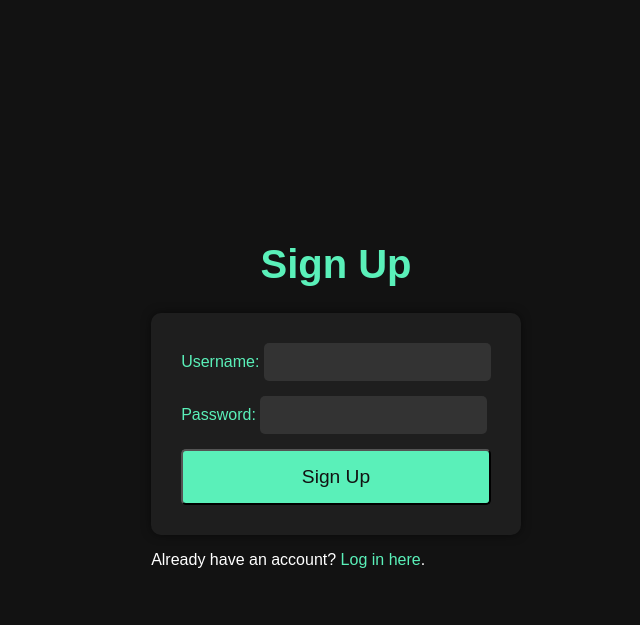
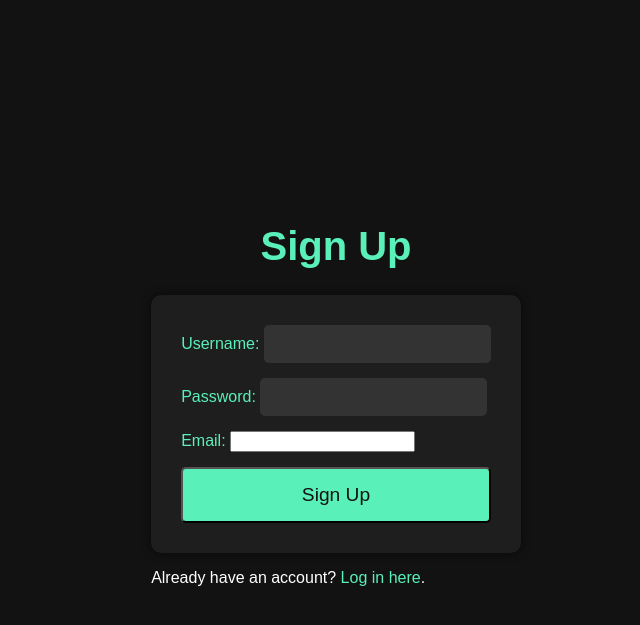
Before and after one commit to swupel/primain-service, a Flask app: page /signup in a window 1280 px wide. Shown: the top 625 px of the page, without its empty margins (304-944 px from the left). Run offline with Flask 3, Linux system fonts and the light colour scheme; parts of the project's set-up code (start-up, migrations or seed data) failed here and were passed over.

Commit message:
added email verification

```diff
--- a/app.py
+++ b/app.py
@@ -4,8 +4,11 @@
 from werkzeug.security import generate_password_hash, check_password_hash
 from sqlalchemy.orm import relationship
 from flask_sqlalchemy import SQLAlchemy
+from itsdangerous import URLSafeTimedSerializer
 from functools import wraps
 from dotenv import load_dotenv
+from flask_mail import Mail, Message
+
 
 #Manage full imports
 import crypto_methods
@@ -19,30 +22,95 @@
 app.config['SECRET_KEY'] = 'your_secret_key'
 app.config['SQLALCHEMY_DATABASE_URI'] = 'sqlite:///database.db'
 
+# Generate a serializer object with the app's secret key
+s = URLSafeTimedSerializer(app.config['SECRET_KEY'])
+
+def generate_verification_token(email):
+    return s.dumps(email, salt=app.config['SECRET_KEY'])
+
+def confirm_verification_token(token, expiration=3600):
+    try:
+        email = s.loads(token, salt=app.config['SECRET_KEY'], max_age=expiration)
+    except:
+        return False
+    return email
+
 #Configure database and login manager
 db = SQLAlchemy(app)
 login_manager = LoginManager()
 login_manager.init_app(app)
 
 load_dotenv()
+
+# Mail configuration
+app.config['MAIL_SERVER'] = 'swupelpms.com'
+app.config['MAIL_PORT'] = 465
+app.config['MAIL_USE_SSL'] = True  # Use SSL for secure communication
+app.config['MAIL_USE_TLS'] = False
+app.config['MAIL_USERNAME'] = "info@swupelpms.com"  # Your email
+app.config['MAIL_PASSWORD'] = os.getenv('EMAIL_PASS')  # Your email password
+app.config['MAIL_DEFAULT_SENDER'] = "info@swupelpms.com"  # Default sender
+
+mail = Mail(app)
+
 SUCCESSES={}
+
+# Generate a serializer object with the app's secret key
+s = URLSafeTimedSerializer(app.config['SECRET_KEY'])
+
+def generate_verification_token(email):
+    return s.dumps(email, salt=app.config['SECRET_KEY'])
+
+def confirm_verification_token(token, expiration=3600):
+    try:
+        email = s.loads(token, salt=app.config['SECRET_KEY'], max_age=expiration)
+    except:
+        return False
+    return email
+
+def send_verification_email(user_email):
+
+    token = generate_verification_token(user_email)
+    verify_url = url_for('verify_email', token=token, _external=True)  # Generate verification URL
+
+# Create the email message
+    msg = Message(
+        'Confirm Your Email',  # Subject of the email
+        recipients=[user_email],  # Recipient email
+    )
+
+    # HTML email content
+    msg.html = f"""
+    <html>
+        <body style="font-family: Arial, sans-serif; color: #e0e0e0; background-color: #192525;">
+            <div style="max-width: 600px; margin: auto; padding: 20px; border: 1px solid #333; border-radius: 8px; background-color: #1e1e1e;">
+                <h2 style="text-align: center; color: #5af0b9;">Welcome to Swupel!</h2>
+                <p>Hello,</p>
+                <p>Thank you for registering with us! Please confirm your email address to complete the signup process and start using our service.</p>
+                <p style="text-align: center;">
+                    <a href="{verify_url}" style="background-color: #5af0b9; color: #192525; padding: 10px 20px; text-decoration: none; border-radius: 5px;">Confirm Email</a>
+                </p>
+                <p>If the button doesn't work, you can also confirm your email by clicking the following link:</p>
+                <p><a href="{verify_url}" style="color: #5af0b9;">{verify_url}</a></p>
+                <p>Best regards,<br>Swupel Team</p>
+                <hr style="border: 0; border-top: 1px solid #333;">
+                <p style="font-size: 12px; color: #888;">If you didn’t request this, please ignore this email.</p>
+            </div>
+        </body>
+    </html>
+    """
+
+    # Send the email
+    mail.send(msg)
+
 class User(UserMixin, db.Model):
-    """User class used to hold data of individual accounts
-
-    Args:
-        UserMixin (Class): provides default methods for user management
-        db (Class): Current database model
-
-    Attributes:
-        id: Primary DB key
-        username: Costum unique username of every user
-        password: Salted and hashed password of every user
-        primains: Owned Primains of every user (links to primain Class
-    """
     id = db.Column(db.Integer, primary_key=True)
     username = db.Column(db.String(100), unique=True, nullable=False)
+    email = db.Column(db.String(120), unique=True, nullable=False)  # Add email field
     password = db.Column(db.String(100), nullable=False)
+    email_verified = db.Column(db.Boolean, default=False)  # Email verification status
     primains = relationship('Primain', backref='owner', lazy=True)
+
 
 class Primain(db.Model):
     """Primain class used to hold data of all registered Primains
@@ -109,81 +177,67 @@
 
 @app.route('/signup', methods=['GET', 'POST'])
 def signup():
-    """Handles all requests to the signup page
-
-    Returns:
-        html page: Either login or signup html page
-    """
-
-    #If request is a post request (user submitted form)
     if request.method == 'POST':
-
-        #Get form data
         username = request.form['username']
         password = request.form['password']
+        email = request.form['email']  # Add email input field in the form
 
-        #Hash password and create new user
         hashed_password = generate_password_hash(password, method='scrypt')
-        new_user = User(username=username, password=hashed_password)
+        new_user = User(username=username, password=hashed_password, email=email, email_verified=False)
 
         try:
-            #Add new user to the DB
             db.session.add(new_user)
             db.session.commit()
 
-            #confirm and redirec if successfull
-            flash('Signup successful! Please login.', 'success')
+            # Send verification email
+            send_verification_email(email)
+
+            flash('Signup successful! A verification email has been sent. Please verify your email.', 'success')
             return redirect(url_for('login'))
+        except FileExistsError:
+            db.session.rollback()
+            flash('An error occurred during signup. Please try again.', 'danger')
 
-        #If adding the new user fails
-        except Exception as e:
+    return render_template('signup.html')
 
-            #Rollback the session and flash corresponding error
-            db.session.rollback()
-            if isinstance(e.orig, sqlite3.IntegrityError):
+@app.route('/verify_email/<token>')
+def verify_email(token):
+    try:
+        email = confirm_verification_token(token)
+    except:
+        flash('The verification link is invalid or has expired.', 'danger')
+        return redirect(url_for('login'))
 
-                if "UNIQUE constraint failed: user.username" in str(e.orig):
-                    flash('Username already exists. Please choose a different one.', 'danger')
+    user = User.query.filter_by(email=email).first_or_404()
+    if user.email_verified:
+        flash('Account already verified. Please login.', 'success')
+    else:
+        user.email_verified = True
+        db.session.commit()
+        flash('Your account has been verified! You can now log in.', 'success')
 
-                elif "UNIQUE constraint failed: user.address" in str(e.orig):
-                    flash('Only one account per public key!', 'danger')
+    return redirect(url_for('login'))
 
-                else:
-                    flash('An error occurred during signup. Please try again.', 'danger')
-            else:
-                flash('An error occurred during signup. Please try again.', 'danger')
-
-    #Upon a get request just render the html page
-    return render_template('signup.html')
 
 @app.route('/login', methods=['GET', 'POST'])
 def login():
-    """Login method logs the user in
-
-    Returns:
-        html page: Either home or login page
-    """
-
-    #if user ha filled out the form
     if request.method == 'POST':
-
-        #Get form data and try to retrieve user
         username = request.form['username']
         password = request.form['password']
         user = User.query.filter_by(username=username).first()
 
-        #if this worked and the password is valid log user in
         if user and check_password_hash(user.password, password):
-            login_user(user)
-            flash('Login successful!', 'success')
-            return redirect(url_for('index'))
-
-        #otherwise display an error
+            if user.email_verified:
+                login_user(user)
+                flash('Login successful!', 'success')
+                return redirect(url_for('index'))
+            else:
+                flash('Please verify your email before logging in.', 'danger')
         else:
             flash('Invalid username or password. Please try again.', 'danger')
 
-    #If its a simple get request just render the login page
     return render_template('login.html')
+
 
 @app.route('/logout')
 @login_required
@@ -358,7 +412,7 @@
     #if found
     if primain:
 
-        data=f"Primain name: {primain_name}\nPrimain Addresses: {primain.address}\nBlockchain Networks: {primain.chain}\nUser Proofs: {primain.proof} \nBackend Signatures: {primain.signature} \nPublic Keys: {crypto_methods.serialize_public_key_to_string(crypto_methods.load_keys()[1])}\nStructure of signed string that was signed: primain_name+primain.address+primain.chain+primain.proof"
+        data=f"Primain name: {primain_name}\nPrimain Addresses: {primain.address}\nBlockchain Networks: {primain.chain}\nUser Proofs: {primain.proof} \nBackend Signatures: {primain.signature} \nPublic Key: {crypto_methods.serialize_public_key_to_string(crypto_methods.load_keys()[1])}\nStructure of signed string that was signed: primain_name+primain.address+primain.chain+primain.proof"
         # Render the template with the address and the primain name
         return render_template('display_address.html', address=json.loads(primain.address), primain_name=primain_name,network=json.loads(primain.chain), data=data, error=None)
 
--- a/requirements.txt
+++ b/requirements.txt
@@ -5,3 +5,4 @@
 SQLAlchemy==2.0.30
 Werkzeug==3.0.3
 stripe==10.12.0
+Flask-Mail==0.10.0
--- a/templates/signup.html
+++ b/templates/signup.html
@@ -14,6 +14,10 @@
             <label for="password">Password:</label>
             <input type="password" id="password" name="password" required>
         </div>
+        <div>
+            <label for="email">Email:</label>
+            <input type="email" id="email" name="email" required>
+        </div>
         <button type="submit" class="form-button">Sign Up</button>
     </form>
     <p>Already have an account? <a href="{{ url_for('login') }}">Log in here</a>.</p>
```
